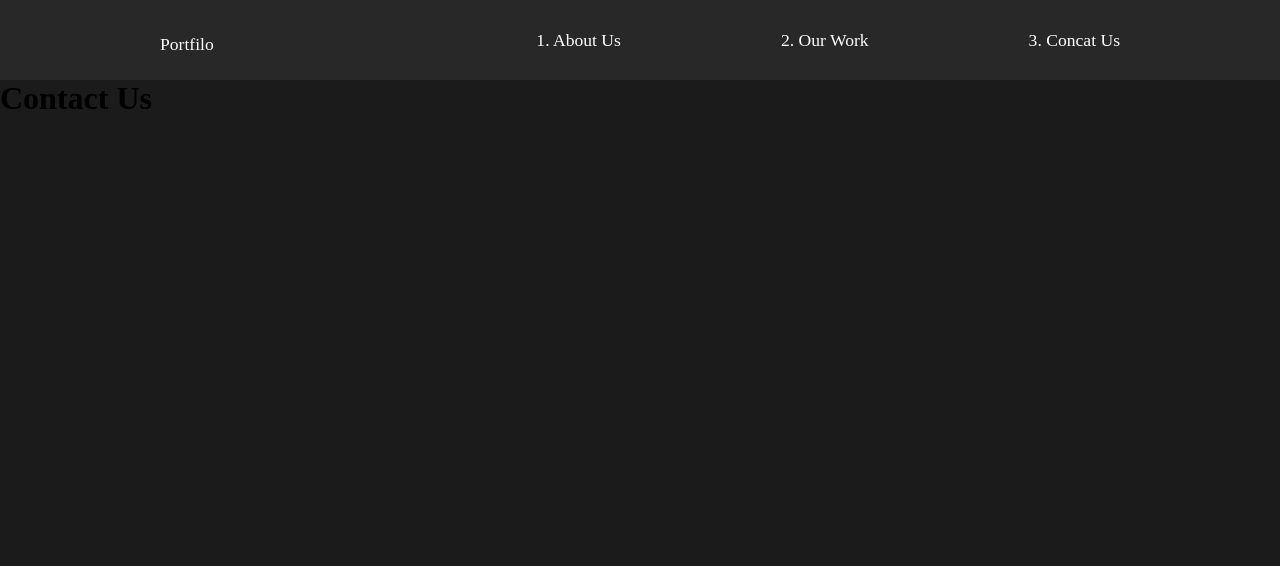
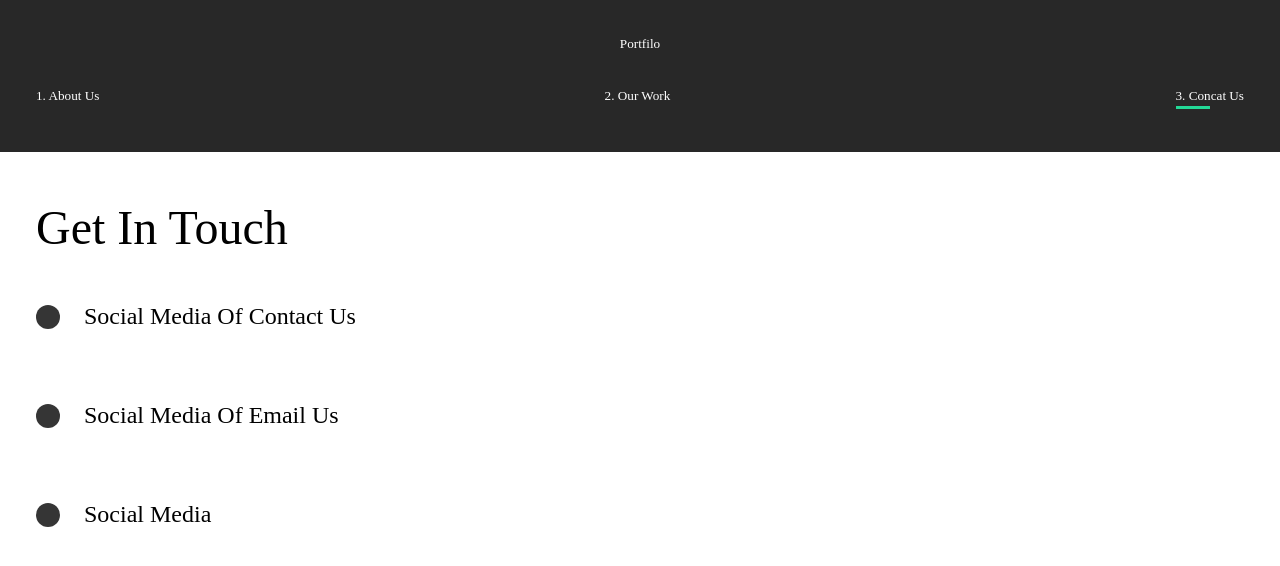
Before and after one commit to Arman-Nikokolah/ArmanPortfilo, a React (Create React App) app: page /contactus in a window 1280 px wide. Shown: the top 566 px of the page. Built offline with nearby package versions, Linux system fonts and the light colour scheme.

Commit message:
completd_Projects

```diff
--- a/src/App.js
+++ b/src/App.js
@@ -7,11 +7,13 @@
 import { Routes, Route, useLocation } from "react-router-dom";
 import MovieDetailes from "./pages/MovieDetailes";
 import { AnimatePresence } from "framer-motion";
+import ScrollTop from "./components/ScrollTop";
 function App() {
   const location = useLocation();
   return (
     <div className="App">
       <GlobalStyle />
+      <ScrollTop />
       <Nav />
       <AnimatePresence exitBeforeEnter>
         <Routes location={location} key={location.pathname}>
--- a/src/components/FeqSection.jsx
+++ b/src/components/FeqSection.jsx
@@ -53,7 +53,7 @@
           </div>
         </Toggel>
       </AnimateSharedLayout>
-      <h5>@ Developed by Arman</h5>
+      <heading4>@ Developed by Arman Nikookolah</heading4>
     </Faq>
   );
 };
@@ -80,4 +80,9 @@
   }
 `;
 
+const heading4 = styled.h4`
+  color: #fff;
+  font-size: large;
+`;
+
 export default FeqSection;
--- a/src/components/GlobalStyle.jsx
+++ b/src/components/GlobalStyle.jsx
@@ -7,6 +7,12 @@
     margin: 0;
     padding: 0;
     box-sizing: border-box;
+}
+
+html {
+    @media(max-width : 1700px) {
+        font-size: 75%;
+    }
 }
 
 body{
--- a/src/components/Nav.jsx
+++ b/src/components/Nav.jsx
@@ -1,9 +1,10 @@
 import React from "react";
 import styled from "styled-components";
-import { Link } from "react-router-dom";
+import { Link, useLocation } from "react-router-dom";
 import { motion } from "framer-motion";
 import { NavAnimations } from "../Animate";
 const Nav = () => {
+  const { pathname } = useLocation();
   return (
     <motion.div variants={NavAnimations} initial="hidden" animate="show">
       <StyleDNav>
@@ -16,14 +17,29 @@
         <ul>
           <li>
             <Link to="/">1. About Us</Link>
+            <Line
+              transition={{ duration: 0.75 }}
+              initial={{ width: "0%" }}
+              animate={{ width: pathname === "/" ? "50%" : "0%" }}
+            />
           </li>
 
           <li>
             <Link to="/work">2. Our Work</Link>
+            <Line
+              transition={{ duration: 0.75 }}
+              initial={{ width: "0%" }}
+              animate={{ width: pathname === "/work" ? "50%" : "0%" }}
+            />
           </li>
 
           <li>
             <Link to="/contactus">3. Concat Us</Link>
+            <Line
+              transition={{ duration: 0.75 }}
+              initial={{ width: "0%" }}
+              animate={{ width: pathname === "/contactus" ? "50%" : "0%" }}
+            />
           </li>
         </ul>
       </StyleDNav>
@@ -37,7 +53,7 @@
   margin: auto;
   justify-content: space-between;
   align-items: center;
-  padding: 1rem 10rem;
+  padding: 1rem 5rem;
   background-color: #282828;
   a {
     text-decoration: none;
@@ -48,8 +64,24 @@
     display: flex;
   }
   li {
-    padding-left: 10rem;
+    padding-left: 4rem;
     position: relative;
+  }
+  @media (max-width: 1300px) {
+    flex-direction: column;
+    padding: 2rem 1rem;
+    .logo {
+      display: inline-block;
+      margin: 1rem;
+    }
+    ul {
+      width: 100%;
+      justify-content: space-between;
+      padding: 2rem;
+      li {
+        padding: 0;
+      }
+    }
   }
   h1 {
     font-size: 1.8rem;
@@ -57,4 +89,16 @@
   }
 `;
 
+const Line = styled(motion.div)`
+  height: 0.2rem;
+  width: 0%;
+  background-color: #23d997;
+  position: absolute;
+  bottom: -30%;
+  left: 53%;
+  @media (max-width: 1300px) {
+    left: 0;
+  }
+`;
+
 export default Nav;
--- /dev/null
+++ b/src/components/ScrollTop.jsx
@@ -0,0 +1,17 @@
+import React, { useEffect } from "react";
+
+import { useLocation } from "react-router-dom";
+
+const ScrollTop = () => {
+  const { pathname } = useLocation();
+
+  useEffect(() => {
+    window.scroll({
+      top: 0,
+      left: 0,
+    });
+  }, [pathname]);
+  return null;
+};
+
+export default ScrollTop;
--- a/src/components/ServicesSection.jsx
+++ b/src/components/ServicesSection.jsx
@@ -93,6 +93,9 @@
 const Cards = styled.div`
   display: flex;
   flex-wrap: wrap;
+  @media (max-width: 1300px) {
+    justify-content: center;
+  }
 `;
 
 const Card = styled.div`
--- a/src/pages/ContactUs.jsx
+++ b/src/pages/ContactUs.jsx
@@ -1,17 +1,82 @@
 import React from "react";
 import { motion } from "framer-motion";
-import { pageAnimate } from "../Animate";
+import { pageAnimate, Tag } from "../Animate";
+import styled from "styled-components";
+import ScrollTop from "./../components/ScrollTop";
 const ContactUs = () => {
   return (
-    <motion.div
+    <ContactStyled
       exit="exit"
       variants={pageAnimate}
       initial="hidden"
       animate="show"
+      style={{ backgroundColor: "white" }}
     >
-      <h1>Contact Us</h1>
-    </motion.div>
+      <Title>
+        <Hide>
+          <motion.h2 variants={Tag}>Get In Touch</motion.h2>
+        </Hide>
+
+        <div>
+          <Hide>
+            <Social variants={Tag}>
+              <Circle />
+              <h2 variants={Tag}>Social Media Of Contact Us</h2>
+            </Social>
+          </Hide>
+          <Hide>
+            <Social variants={Tag}>
+              <Circle />
+              <h2 variants={Tag}>Social Media Of Email Us</h2>
+            </Social>
+          </Hide>
+          <Hide>
+            <Social variants={Tag}>
+              <Circle />
+              <h2 variants={Tag}>Social Media</h2>
+            </Social>
+          </Hide>
+        </div>
+      </Title>
+      <ScrollTop />
+    </ContactStyled>
   );
 };
 
+const ContactStyled = styled(motion.div)`
+  padding: 5rem 10rem;
+  min-height: 90vh;
+  color: #353535;
+  @media (max-width: 1300px) {
+    padding: 2rem 1rem;
+    font-size: 1rem;
+  }
+`;
+
+const Title = styled.div`
+  margin-bottom: 4rem;
+  color: #000;
+`;
+
+const Circle = styled.div`
+  border-radius: 50%;
+  width: 2rem;
+  height: 2rem;
+  background-color: #353535;
+`;
+
+const Social = styled(motion.div)`
+  display: flex;
+  align-items: center;
+  h2 {
+    margin: 2rem;
+    font-size: 2rem;
+  }
+`;
+
+const Hide = styled.div`
+  overflow: hidden;
+  margin: 2rem;
+`;
+
 export default ContactUs;
--- a/src/pages/MovieDetailes.jsx
+++ b/src/pages/MovieDetailes.jsx
@@ -73,6 +73,10 @@
   display: flex;
   align-items: center;
   justify-content: space-around;
+  @media (max-width: 1300px) {
+    display: block;
+    margin: 2rem 2rem;
+  }
 `;
 
 const Awarding = styled.div`
--- a/src/pages/OurWorker.jsx
+++ b/src/pages/OurWorker.jsx
@@ -13,6 +13,8 @@
   SliderLine,
 } from "../Animate";
 import { motion } from "framer-motion";
+
+import ScrollTop from "./../components/ScrollTop";
 
 const OurWorker = () => {
   return (
@@ -46,6 +48,7 @@
           <motion.img variants={ImageTag} src={goodtime} alt="athele" />
         </Link>
       </Movie>
+      <ScrollTop />
     </Work>
   );
 };
@@ -54,6 +57,9 @@
   min-height: 100vh;
   padding: 5rem 5rem;
   overflow: hidden;
+  @media (max-width: 1300px) {
+    padding: 2rem 2rem;
+  }
 `;
 
 const Movie = styled.div`
--- a/src/styles.js
+++ b/src/styles.js
@@ -8,6 +8,11 @@
   justify-content: space-around;
   padding: 5rem 10rem;
   color: white;
+  @media (max-width: 1300px) {
+    display: block;
+    padding: 2rem 2rem;
+    text-align: center;
+  }
 `;
 
 export const Description = styled.div`
@@ -16,6 +21,12 @@
   z-index: 2;
   h2 {
     font-weight: lighter;
+  }
+  @media (max-width: 1300px) {
+    padding: 0;
+    button {
+      margin: 2rem 0rem 5rem 0rem;
+    }
   }
 `;
 
```
Also changed, not shown: src/components/AboutSection.jsx (+3 -0 lines).
